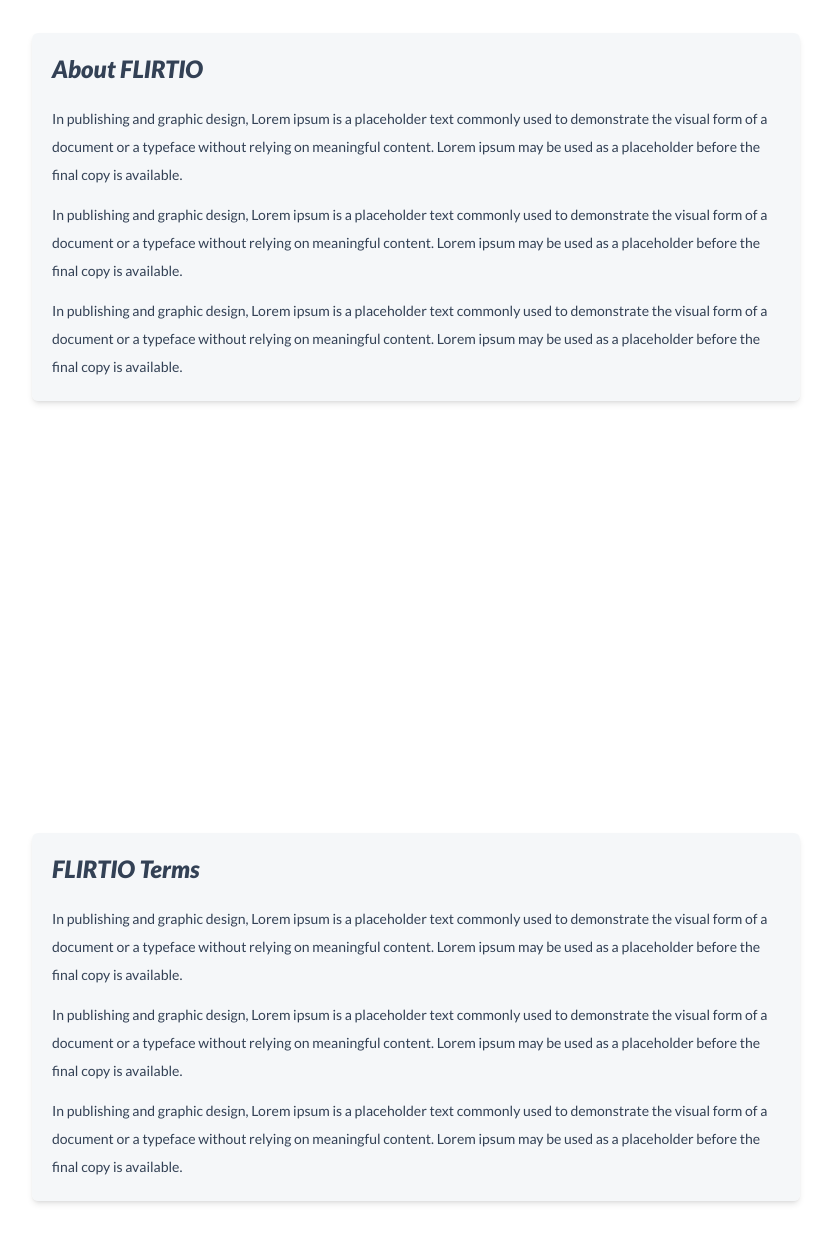
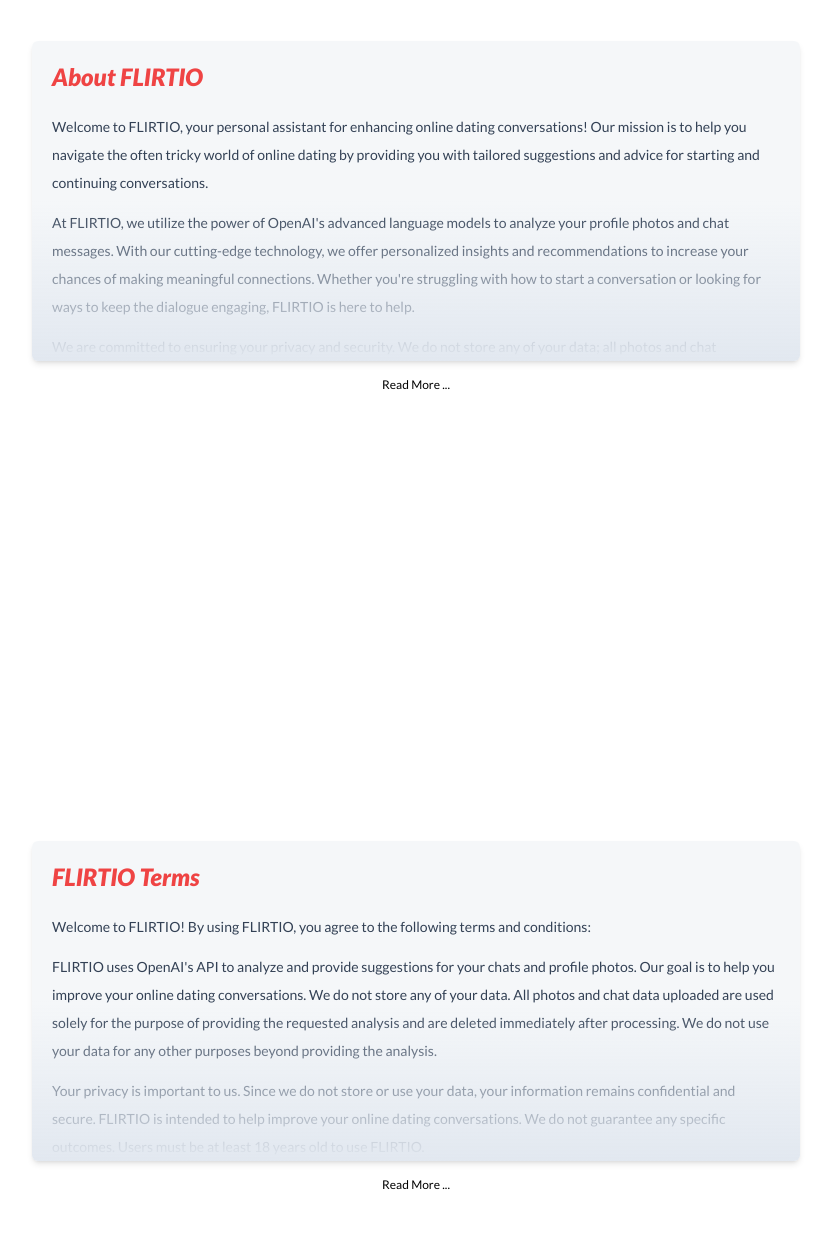
Before and after one commit to raminr77/flirtio-client, a React (Vite) app: page / in a window 1280 px wide. Shown: the part 983-2226 px from the top of the page, without its empty margins (224-1055 px from the left). Built offline with nearby package versions, Linux system fonts and the light colour scheme; no server answers.

Commit message:
fix: add texts

```diff
--- a/src/domains/home/home-about.tsx
+++ b/src/domains/home/home-about.tsx
@@ -1,22 +1,50 @@
+import { useState } from "react";
 import { HOME_MENU } from "./constants";
+import { classnames } from "../../shared/utils/classnames";
 
 export function HomeAbout() {
+  const [showMore, setShowMore] = useState<boolean>(false);
+
   return (
     <section id={HOME_MENU.ABOUT} className='w-full h-screen flex flex-col items-center justify-center relative'>
       <div
-        className='w-11/12 max-w-3xl gap-y-3 shadow-md text-sm text-slate-700 dark:text-slate-200 leading-7 flex flex-col p-5 bg-slate-300/20 dark:bg-slate-500/20 backdrop-blur-sm rounded-md'
+        className={classnames(
+          'relative overflow-hidden w-11/12 max-w-3xl gap-y-3 shadow-md text-sm text-slate-700 dark:text-slate-200 leading-7 flex flex-col p-5 bg-slate-300/20 dark:bg-slate-500/20 backdrop-blur-sm rounded-md', {
+            'max-h-80': !showMore
+          }
+        )}
       >
-        <h3 className='lato-black-italic mb-2 text-2xl dark:text-white'>About FLIRTIO</h3>
-        <p>In publishing and graphic design, Lorem ipsum is a placeholder text commonly used to demonstrate the visual
-          form of a document or a typeface without relying on meaningful content. Lorem ipsum may be used as a
-          placeholder before the final copy is available.</p>
-        <p>In publishing and graphic design, Lorem ipsum is a placeholder text commonly used to demonstrate the visual
-          form of a document or a typeface without relying on meaningful content. Lorem ipsum may be used as a
-          placeholder before the final copy is available.</p>
-        <p>In publishing and graphic design, Lorem ipsum is a placeholder text commonly used to demonstrate the visual
-          form of a document or a typeface without relying on meaningful content. Lorem ipsum may be used as a
-          placeholder before the final copy is available.</p>
+        <h3 className='lato-black-italic mb-2 text-2xl text-red-500'>About FLIRTIO</h3>
+        <p>Welcome to FLIRTIO, your personal assistant for enhancing online dating conversations! Our mission is to help
+          you navigate the often tricky world of online dating by providing you with tailored suggestions and advice for
+          starting and continuing conversations.</p>
+        <p>At FLIRTIO, we utilize the power of OpenAI's advanced language models to analyze your profile photos and chat
+          messages. With our cutting-edge technology, we offer personalized insights and recommendations to increase
+          your chances of making meaningful connections. Whether you're struggling with how to start a conversation or
+          looking for ways to keep the dialogue engaging, FLIRTIO is here to help.</p>
+        <p>We are committed to ensuring your privacy and security. We do not store any of your data; all photos and chat
+          information you upload are used solely for the purpose of generating the advice you seek and are deleted
+          immediately after processing. This means you can use our service with complete peace of mind, knowing that
+          your personal information remains confidential.</p>
+        <p>Our team at FLIRTIO is passionate about helping people connect in more meaningful ways. We believe that
+          everyone deserves the chance to find a meaningful relationship, and we are dedicated to providing the tools
+          and support to make that happen. Whether you're new to online dating or an experienced user, FLIRTIO aims to
+          make your experience more enjoyable and successful.</p>
+        <p>Thank you for choosing FLIRTIO. We look forward to helping you enhance your online dating experience and wish
+          you the best of luck in your romantic endeavors! If you have any questions or need assistance, please don't
+          hesitate to reach out to us at - info [at] raminrezaei.ir.</p>
+        <p></p>
+
+        {!showMore && (
+          <div className='w-full min-h-40 absolute bottom-0 left-0 right-0 bg-gradient-to-t from-slate-200 dark:from-gray-900 to-transparent' />
+        )}
       </div>
+      <button
+        className='text-xs mt-4'
+        onClick={() => setShowMore((state: boolean) => !state)}
+      >
+        {`${showMore ? 'Close' : 'Read More ...'}`}
+      </button>
     </section>
   )
 }
--- a/src/domains/home/home-terms.tsx
+++ b/src/domains/home/home-terms.tsx
@@ -1,22 +1,37 @@
+import { useState } from "react";
 import { HOME_MENU } from "./constants";
+import { classnames } from "../../shared/utils/classnames";
 
 export function HomeTerms() {
+  const [showMore, setShowMore] = useState<boolean>(false);
+
   return (
     <section id={HOME_MENU.TERMS} className='w-full h-screen flex flex-col items-center justify-center relative'>
       <div
-        className='w-11/12 max-w-3xl gap-y-3 shadow-md text-sm text-slate-700 dark:text-slate-200 leading-7 flex flex-col p-5 bg-slate-300/20 dark:bg-slate-500/20 backdrop-blur-sm rounded-md'
+        className={classnames(
+          'relative overflow-hidden w-11/12 max-w-3xl gap-y-3 shadow-md text-sm text-slate-700 dark:text-slate-200 leading-7 flex flex-col p-5 bg-slate-300/20 dark:bg-slate-500/20 backdrop-blur-sm rounded-md', {
+            'max-h-80': !showMore
+          }
+        )}
       >
-        <h3 className='lato-black-italic mb-2 text-2xl dark:text-white'>FLIRTIO Terms</h3>
-        <p>In publishing and graphic design, Lorem ipsum is a placeholder text commonly used to demonstrate the visual
-          form of a document or a typeface without relying on meaningful content. Lorem ipsum may be used as a
-          placeholder before the final copy is available.</p>
-        <p>In publishing and graphic design, Lorem ipsum is a placeholder text commonly used to demonstrate the visual
-          form of a document or a typeface without relying on meaningful content. Lorem ipsum may be used as a
-          placeholder before the final copy is available.</p>
-        <p>In publishing and graphic design, Lorem ipsum is a placeholder text commonly used to demonstrate the visual
-          form of a document or a typeface without relying on meaningful content. Lorem ipsum may be used as a
-          placeholder before the final copy is available.</p>
+        <h3 className='lato-black-italic mb-2 text-2xl text-red-500'>FLIRTIO Terms</h3>
+        <p>Welcome to FLIRTIO! By using FLIRTIO, you agree to the following terms and conditions:</p>
+        <p>FLIRTIO uses OpenAI's API to analyze and provide suggestions for your chats and profile photos. Our goal is to help you improve your online dating conversations. We do not store any of your data. All photos and chat data uploaded are used solely for the purpose of providing the requested analysis and are deleted immediately after processing. We do not use your data for any other purposes beyond providing the analysis.</p>
+        <p>Your privacy is important to us. Since we do not store or use your data, your information remains confidential and secure. FLIRTIO is intended to help improve your online dating conversations. We do not guarantee any specific outcomes. Users must be at least 18 years old to use FLIRTIO.</p>
+        <p>FLIRTIO is provided "as is" without any warranties, express or implied. We are not responsible for any direct, indirect, incidental, or consequential damages resulting from your use of the service. We may update these terms from time to time. Any changes will be posted on this page, and your continued use of FLIRTIO signifies your acceptance of the updated terms.</p>
+        <p>If you have any questions or concerns about these terms, please contact us at - info [at] raminrezaei.ir. By using FLIRTIO, you acknowledge that you have read, understood, and agree to these terms and conditions.</p>
+        <p>Thank you for using FLIRTIO!</p>
+
+        {!showMore && (
+          <div className='w-full min-h-40 absolute bottom-0 left-0 right-0 bg-gradient-to-t from-slate-200 dark:from-gray-900 to-transparent' />
+        )}
       </div>
+      <button
+        className='text-xs mt-4'
+        onClick={() => setShowMore((state: boolean) => !state)}
+      >
+        {`${showMore ? 'Close' : 'Read More ...'}`}
+      </button>
     </section>
   )
 }
```
